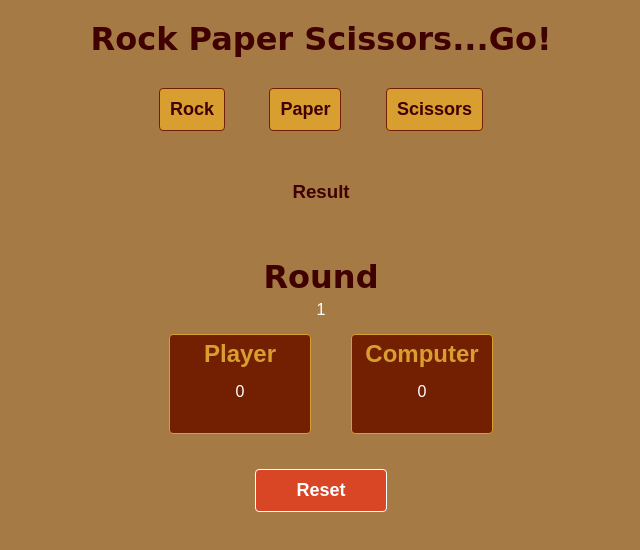
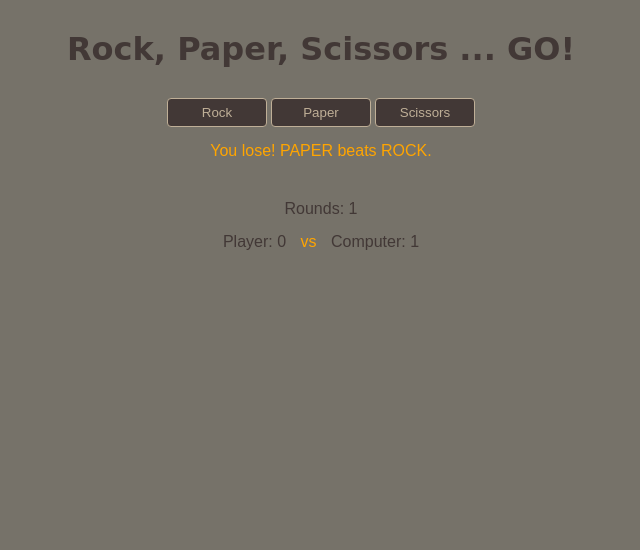
Before and after one commit to melonysmith/rock-paper-scissors, a plain HTML site: page index.html in a window 1280 px wide. Both pictures are taken after a click on the button "Rock". Shown: the whole page, without its empty margins (319-959 px from the left). Drawn offline with Linux system fonts and the light colour scheme; a web font is replaced by a local one.

Commit message:
complete

```diff
--- a/css/styles.css
+++ b/css/styles.css
@@ -1,109 +1,61 @@
 @import url('https://fonts.googleapis.com/css?family=Mansalva&display=swap');
 
 * {
-    margin: 5px 10px;
     padding: 0;
-    box-sizing: border-box;
-    text-align: center;
-  }
-
-  html,
-  body {
-    height: 100%;
-  }
-
-  body {
-	background-color: #A67A44;
-	color: white;
-    display: flex;
-    flex-flow: column nowrap;
-	min-width: 400px;
-	font-family: sans-serif;
-  }
-
-  .header,
-  .round-heading {
-	font-family: Mansalva, cursive;
-	color: #400101;
-    flex-shrink: 0;
-    align-self: center;
-  }
-
-  .results {
-    align-self: center;
-  }
-
-  ul {
-	list-style-type: none;
-	margin-bottom: 40px;
+    margin: 15px 0 0 0;
 }
 
-ul li {
-	display: inline-block;
+body {
+	background: #767269;
 }
 
-.rock-btn,
-.paper-btn,
-.scissors-btn {
-	background-color: #D99E30;
-	color: #400101;
-	border: 1px solid #732002;
+h1 {
+	text-align: center;
+	font-family: Mansalva, cursive;
+	color: #423836;
+}
+
+ul {
+	list-style: none;
+	text-align: center;
+}
+
+li {
+	display: inline-block;
+	margin: 0;
+}
+
+button {
+	width: 100px;
+	margin-top: 15px;
+	padding: 6px 0;
+	background: #423836;
+	color: #BFAF97;
+	border: 1px solid #BFAF97;
 	border-radius: 4px;
-	padding: 10px;
-	font-size: 18px;
-	font-weight: bold;
 	cursor: help;
 }
 
-.game-result {
-	color: #400101;
-}
-
-.reset-btn {
-	background-color: #D94625;
-	color: white;
-	border: 1px solid white;
-	border-radius: 4px;
-	margin-top: 20px;
-	padding: 10px 40px;
-	font-size: 18px;
-	font-weight: bold;
-	cursor: help;
+button:hover {
+	color: orange;
+	border: none;
 }
 
 .scores {
-	margin-top: 55px;
+	text-align: center;
+	margin-top: 40px;
+	color: #423836;
+	font-family: sans-serif;
 }
 
-.score-heading {
-	color: #400101;
+#roundMessage {
+	margin-top: 15px;
+	text-align: center;
+	font-family: sans-serif;
+	color: orange;
 }
 
-.row {
-	display: flex;
-	flex-direction: row;
-	flex-wrap: wrap;
-	width: 100%;
-  }
-
-  .column {
-	display: flex;
-	flex-direction: column;
-	flex-basis: 100%;
-	flex: 1;
-  }
-
-  .player-column,
-  .comp-column {
-	background-color: #732002;
-	color: #D99E30;
-	height: 100px;
-	border-radius: 4px;
-	  border: 1px solid #D99E30;
-  }
-
-  .comp-score,
-  .player-score {
-	  color: white;
-	  padding-top: 10px;
-  }
+.vs {
+	color: orange;
+	padding: 0 10px;
+}
--- a/index.html
+++ b/index.html
@@ -8,59 +8,29 @@
 
     <body>
 
-    <header class="header">
-
-        <div class="title">
-        	<h1>Rock Paper Scissors...Go!</h1>
-        </div>
-
+		<header>
+			<h1>Rock, Paper, Scissors ... GO!</h1>
 		</header>
 
-    <main class="results">
-
-		<ul class="game-choices">
-			<li><button class="rock-btn">Rock</button></li>
-			<li><button class="paper-btn">Paper</button></li>
-			<li><button class="scissors-btn">Scissors</button></li>
+        <ul>
+			<li><button type="button" id="rock">Rock</button></li>
+			<li><button type="button" id="paper">Paper</button></li>
+			<li><button type="button" id="scissors">Scissors</button></li>
 		</ul>
 
-        <div>
-        	<h3 class="game-result">Result</h3>
-        </div>
+		<p id="roundMessage"></p>
 
         <div class="scores">
-
-			<div>
-				<h1 class="round-heading">Round</h2>
-				<p class="round-number">1</p>
+            <p>Rounds: <span id="roundsPlayed">0</span></p>
+            <p>
+				Player: <span id="userScore">0 </span>
+				<span class="vs"> vs </span>
+				Computer: <span id="compScore">0</span>
+			</p>
 		</div>
-
-			<div class='row'>
-
-				<div class='column'>
-					<div class='player-column'>
-						<h2>Player</h2>
-						<p class="player-score">0</p>
-					</div>
-					</div>
-
-				<div class='column'>
-					<div class='comp-column'>
-						<h2>Computer</h2>
-						<p class="comp-score">0</p>
-					</div>
-					</div>
-
-			</div>
-
-			<button class="reset-btn">Reset</button>
-
-		</div>
-
-    </main>
-
-<script type="text/javascript" src="./js/main.js"></script>
 
 	</body>
 
+	<script src="./js/game.js"></script>
+
 </html>
--- /dev/null
+++ b/js/game.js
@@ -0,0 +1,70 @@
+
+function computerPlay() {
+    let choice = Math.floor(Math.random() * Math.floor(3));
+
+    if (choice == 0) {
+        return "rock";
+    } else if (choice == 1) {
+        return "paper";
+    } else {
+        return "scissors";
+    }
+}
+
+function playSingleRound(playerSelection, computerSelection) {
+    let user = playerSelection.toUpperCase();
+    let comp = computerSelection.toUpperCase();
+
+    switch (true) {
+        case (user == comp):
+                roundMessage.textContent = `You both selected ${user}. It's a tie!`;
+                break;
+        case (user == "ROCK" && comp == "SCISSORS"):
+        case (user == "SCISSORS" && comp == "PAPER"):
+        case (user == "PAPER" && comp == "ROCK"):
+            roundMessage.textContent = `You win! ${user} beats ${comp}.`;
+            currentUserScore += 1;
+            break;
+        default:
+            roundMessage.textContent = `You lose! ${comp} beats ${user}.`;
+            currentCompScore += 1;
+            break;
+    }
+
+    userScore.textContent = currentUserScore;
+    compScore.textContent = currentCompScore;
+
+    totalRoundsPlayed += 1;
+    roundsPlayed.textContent = totalRoundsPlayed;
+
+    if (currentUserScore == 5 || currentCompScore == 5) announceWinner();
+}
+
+function announceWinner() {
+    let winner = (currentUserScore == 5) ? "user" : "comp";
+    totalRoundsPlayed = 0;
+    currentUserScore = 0;
+    currentCompScore = 0;
+
+    if (winner == "user") {
+        roundMessage.innerHTML += "<br>You reached 5 points first. You won!";
+    } else {
+        roundMessage.innerHTML += "<br>The computer reached 5 points first. You lost!";
+    }
+}
+
+const roundsPlayed = document.getElementById("roundsPlayed");
+const userScore = document.getElementById("userScore");
+const compScore = document.getElementById("compScore");
+const roundMessage = document.getElementById("roundMessage");
+
+let totalRoundsPlayed = 0;
+let currentUserScore = 0;
+let currentCompScore = 0;
+
+const buttons = document.querySelectorAll("button");
+buttons.forEach(button => button.addEventListener("click", buttonClicked));
+
+function buttonClicked(e) {
+    playSingleRound(this.getAttribute("id"), computerPlay());
+}
```
Also changed, not shown: js/main.js (deleted). Lines whose indentation alone changed are shown as unchanged.
